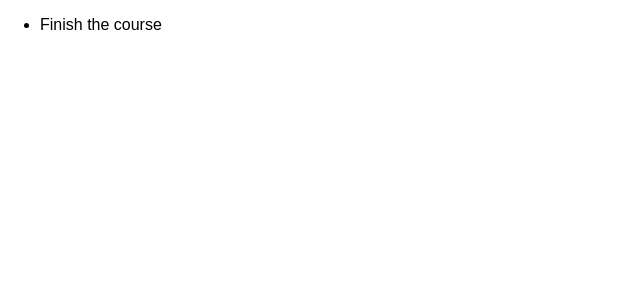
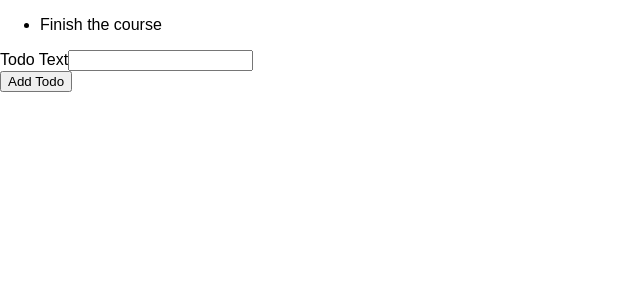
Before and after one commit to AlbertoG22/react-typescript-example, a React (Vite) app: page / in a window 1280 px wide. Shown: the top 300 px of the page, without its empty margins (0-640 px from the left). Built offline with nearby package versions, Linux system fonts and the light colour scheme.

Commit message:
getting user input with refs

```diff
--- a/src/App.tsx
+++ b/src/App.tsx
@@ -1,3 +1,4 @@
+import { NewTodo } from './components/NewTodo';
 import { TodoList } from './components/TodoList';
 
 function App() {
@@ -6,6 +7,7 @@
   return (
     <>
       <TodoList items={todos} />
+      <NewTodo />
     </>
   )
 }
--- /dev/null
+++ b/src/components/NewTodo.tsx
@@ -0,0 +1,21 @@
+import React, { useRef } from 'react';
+
+export const NewTodo: React.FC = () => {
+    const textInputRef = useRef<HTMLInputElement>(null);
+
+    const todoSubmitHandler = (event: React.FormEvent) => {
+        event.preventDefault();
+        const enteredText = textInputRef.current!.value;
+        console.log(enteredText);
+    };
+
+  return (
+    <form onSubmit={todoSubmitHandler}>
+        <div>
+            <label htmlFor="todo-text">Todo Text</label>
+            <input type="text" id='todo-text' ref={textInputRef}/>
+        </div>
+        <button type='submit'>Add Todo</button>
+    </form>
+  );
+};
```
